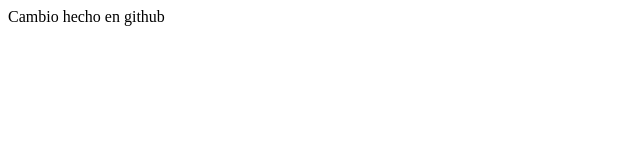
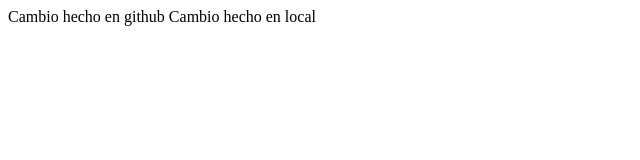
Before and after one commit to joferrer/tallereisi-1, a plain HTML site: page index.html in a window 1280 px wide. Shown: the whole page, without its empty margins (0-640 px from the left). Drawn offline with Linux system fonts and the light colour scheme.

Commit message:
Hice un cambio en local

```diff
--- a/index.html
+++ b/index.html
@@ -8,5 +8,6 @@
 </head>
 <body>
     Cambio hecho en github
+    Cambio hecho en local
 </body>
 </html>
```
